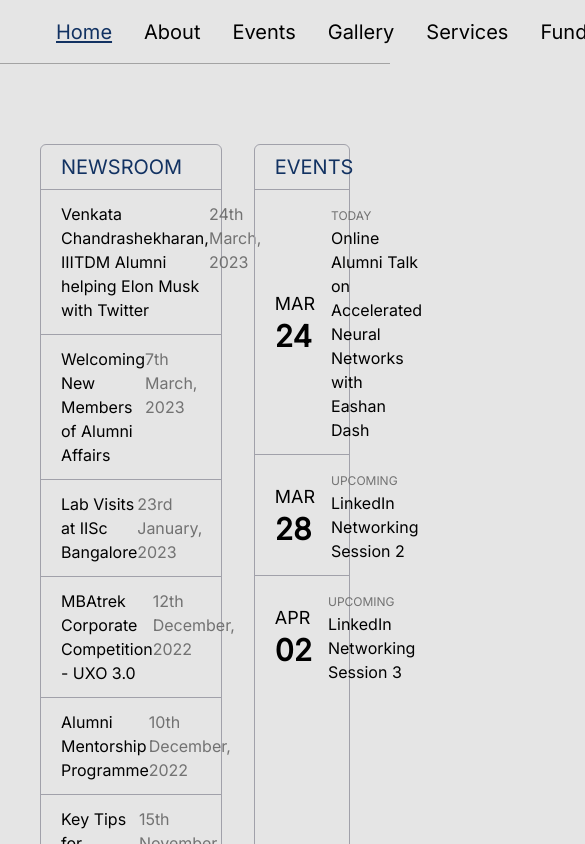
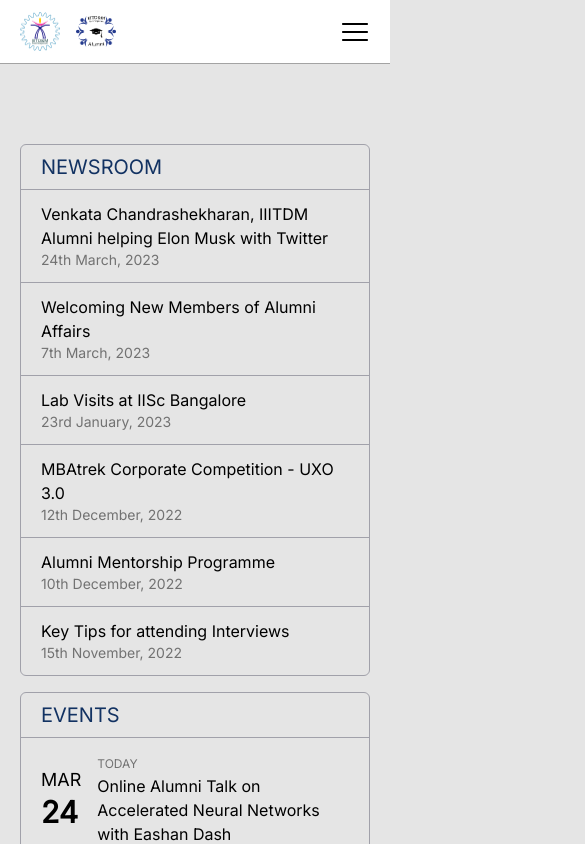
Before and after one commit to bhendi-boi/AlumniPortal, a Next.js app: page / in a window 390 px wide. Shown: the top 844 px of the page, 585 px wide, since content can reach past the window. Built offline with nearby package versions, Linux system fonts and the light colour scheme.

Commit message:
home page responsive now

```diff
--- a/app/Events.tsx
+++ b/app/Events.tsx
@@ -1,20 +1,19 @@
-import { relative } from 'path';
 import React from 'react';
 
 const data = [
   {
     title: 'Online Alumni Talk on Accelerated Neural Networks with Eashan Dash',
-    time: ['Mar', '24'],
+    time: ['Mar','24'],
     relativeTime: 'today',
   },
   {
     title: 'LinkedIn Networking Session 2',
-    time: ['Mar', '28'],
+    time: ['Mar','28'],
     relativeTime: 'upcoming',
   },
   {
     title: 'LinkedIn Networking Session 3',
-    time: ['Apr', '02'],
+    time: ['Apr','02'],
     relativeTime: 'upcoming',
   },
 ];
@@ -23,11 +22,11 @@ const Events = () => {
   return (
     <section
       aria-labelledby="events"
-      className="col-span-3 rounded-md border border-zinc-400"
+      className="border rounded-md border-zinc-400 max-h-fit"
     >
       <h2
         id="events"
-        className="border-b border-zinc-400 px-5 py-2 text-xl font-medium uppercase text-nav-blue"
+        className="px-5 py-2 text-xl font-medium uppercase border-b border-zinc-400 text-nav-blue"
       >
         Events
       </h2>
--- a/app/NavBar.tsx
+++ b/app/NavBar.tsx
@@ -1,15 +1,19 @@
 'use client';
-import React from 'react';
+import React,{ useState } from 'react';
 import Link from 'next/link';
 import Image from 'next/image';
 import { useSelectedLayoutSegment } from 'next/navigation';
 import NavLink from './NavLink';
 
+import { RxHamburgerMenu } from "react-icons/rx"
+import { AiOutlineClose } from "react-icons/ai"
+
 const NavBar = () => {
   const path = useSelectedLayoutSegment();
+  const [isOpen,setIsOpen] = useState(false);
   return (
-    <header className="sticky top-0 flex h-16 border-b border-neutral-400 px-10">
-      <div className="flex flex-1 items-center gap-4">
+    <header className="sticky top-0 z-10 flex h-16 px-5 bg-white border-b md:px-10 border-neutral-400">
+      <div className="flex items-center flex-1 gap-4">
         <Link href="https://iiitdm.ac.in" rel="norefer" target="_blank">
           <Image src={'/iiitdm.png'} alt="IIITDM Logo" width={40} height={40} />
         </Link>
@@ -22,7 +26,7 @@ const NavBar = () => {
           />
         </Link>
       </div>
-      <nav className="flex items-center gap-8">
+      <nav className="items-center hidden gap-8 md:flex">
         <NavLink href="/" variant={path === null ? 'active' : 'primary'}>
           Home
         </NavLink>
@@ -57,7 +61,68 @@ const NavBar = () => {
           Login
         </NavLink>
       </nav>
-    </header>
+      {/* mobile nav */}
+      <button onClick={() => setIsOpen((prev) => !prev)} type="button" className="z-10 block md:hidden">
+        {
+          isOpen ? <AiOutlineClose size={30} /> : <RxHamburgerMenu size={30} />
+        }
+      </button>
+      {
+        isOpen && <>
+          <ul className='absolute left-0 flex flex-col w-full gap-3 bg-white top-16 [&_li]:px-10 py-4'>
+            <li>
+              <NavLink href="/" variant={path === null ? 'active' : 'primary'}>
+                Home
+              </NavLink>
+            </li>
+            <li>
+              <NavLink
+                href="/about"
+                variant={path === 'about' ? 'active' : 'primary'}
+              >
+                About
+              </NavLink>
+            </li>
+            <li>
+              <NavLink
+                href="/events"
+                variant={path === 'events' ? 'active' : 'primary'}
+              >
+                Events
+              </NavLink>
+            </li>
+            <li>
+              <NavLink
+                href="/gallery"
+                variant={path === 'gallery' ? 'active' : 'primary'}
+              >
+                Gallery
+              </NavLink>
+            </li>
+            <li>
+              <NavLink
+                href="/services"
+                variant={path === 'services' ? 'active' : 'primary'}
+              >
+                Services
+              </NavLink>
+            </li>
+            <li>
+              <NavLink href="/fund" variant={path === 'fund' ? 'active' : 'primary'}>
+                Fund
+              </NavLink>
+            </li>
+            <li>
+              <NavLink href="/login" variant="filled">
+                Login
+              </NavLink>
+            </li>
+          </ul>
+          {/* overlay */}
+          {/* <div className='fixed inset-0 bg-black/70' /> */}
+        </>
+      }
+    </header >
   );
 };
 
--- a/app/NavLink.tsx
+++ b/app/NavLink.tsx
@@ -1,18 +1,18 @@
 import React from 'react';
-import Link, { LinkProps } from 'next/link';
-import { cva, type VariantProps } from 'class-variance-authority';
+import Link,{ LinkProps } from 'next/link';
+import { cva,type VariantProps } from 'class-variance-authority';
 
-const link = cva('link', {
+const link = cva('link',{
   variants: {
     variant: {
       primary: [
-        'text-black hover:underline underline-offset-2 font-medium text-xl',
+        'text-black hover:underline underline-offset-2 font-medium text-xl w-full block',
       ],
       filled: [
-        'bg-nav-blue text-white font-medium text-xl px-6 py-1.5 rounded-lg',
+        'bg-nav-blue text-white font-medium text-xl px-6 py-1.5 rounded-lg w-full block text-center',
       ],
       active: [
-        'text-nav-blue underline underline-offset-2 font-medium text-xl',
+        'text-nav-blue underline underline-offset-2 font-medium text-xl w-full block',
       ],
     },
   },
@@ -21,11 +21,11 @@ const link = cva('link', {
   },
 });
 
-interface NavLinkProps extends LinkProps, VariantProps<typeof link> {
+interface NavLinkProps extends LinkProps,VariantProps<typeof link> {
   children: React.ReactNode;
 }
 
-const NavLink = ({ children, variant, ...restProps }: NavLinkProps) => {
+const NavLink = ({ children,variant,...restProps }: NavLinkProps) => {
   return (
     <Link {...restProps} className={link({ variant })}>
       {children}
--- a/app/NewsRoom.tsx
+++ b/app/NewsRoom.tsx
@@ -32,20 +32,20 @@ const NewsRoom = () => {
   return (
     <section
       aria-labelledby="newsroom"
-      className="col-span-5 rounded-md border border-zinc-400"
+      className="border rounded-md border-zinc-400 md:max-w-3xl"
     >
       <h2
         id="newsroom"
-        className="border-b border-zinc-400 px-5 py-2 text-xl font-medium uppercase text-nav-blue"
+        className="px-5 py-2 text-xl font-medium uppercase border-b border-zinc-400 text-nav-blue"
       >
         NewsRoom
       </h2>
       <div className="divide-y divide-zinc-400">
         {data.map((newsArticle) => {
           return (
-            <div key={newsArticle.title} className="flex px-5 py-3">
+            <div key={newsArticle.title} className="flex flex-col px-5 py-3 md:flex-row">
               <h3 className="flex-1 text-black">{newsArticle.title}</h3>
-              <p className="text-secondary-text">{newsArticle.time}</p>
+              <p className="text-sm text-secondary-text">{newsArticle.time}</p>
             </div>
           );
         })}
--- a/app/page.tsx
+++ b/app/page.tsx
@@ -4,8 +4,8 @@ import Events from './Events';
 
 const page = () => {
   return (
-    <main className="my-20 px-10">
-      <section className="grid grid-cols-8 gap-8">
+    <main className="px-5 my-20 md:px-10">
+      <section className="flex flex-col gap-4 md:flex-row md:gap-8">
         <NewsRoom />
         <Events />
       </section>
```
